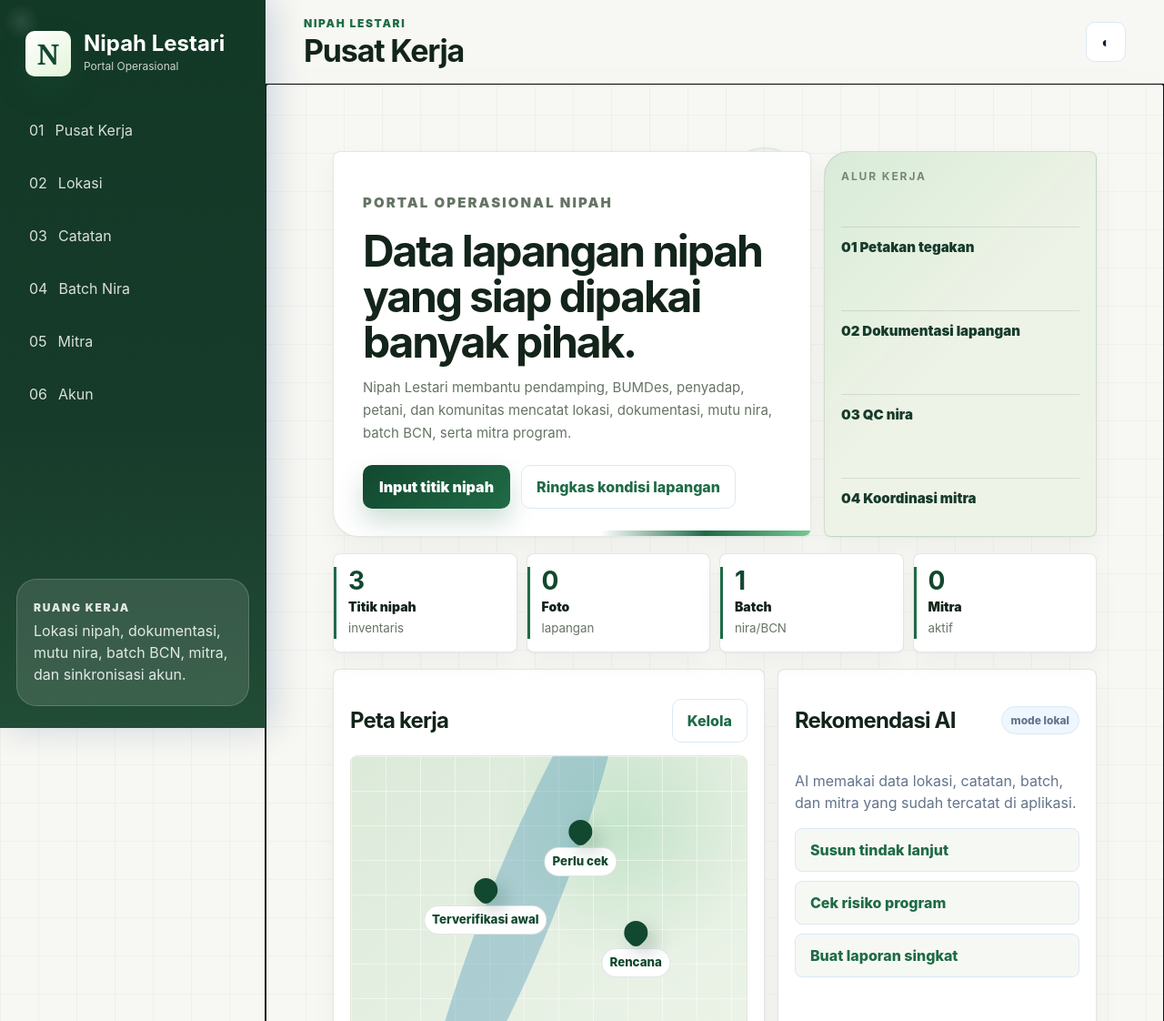
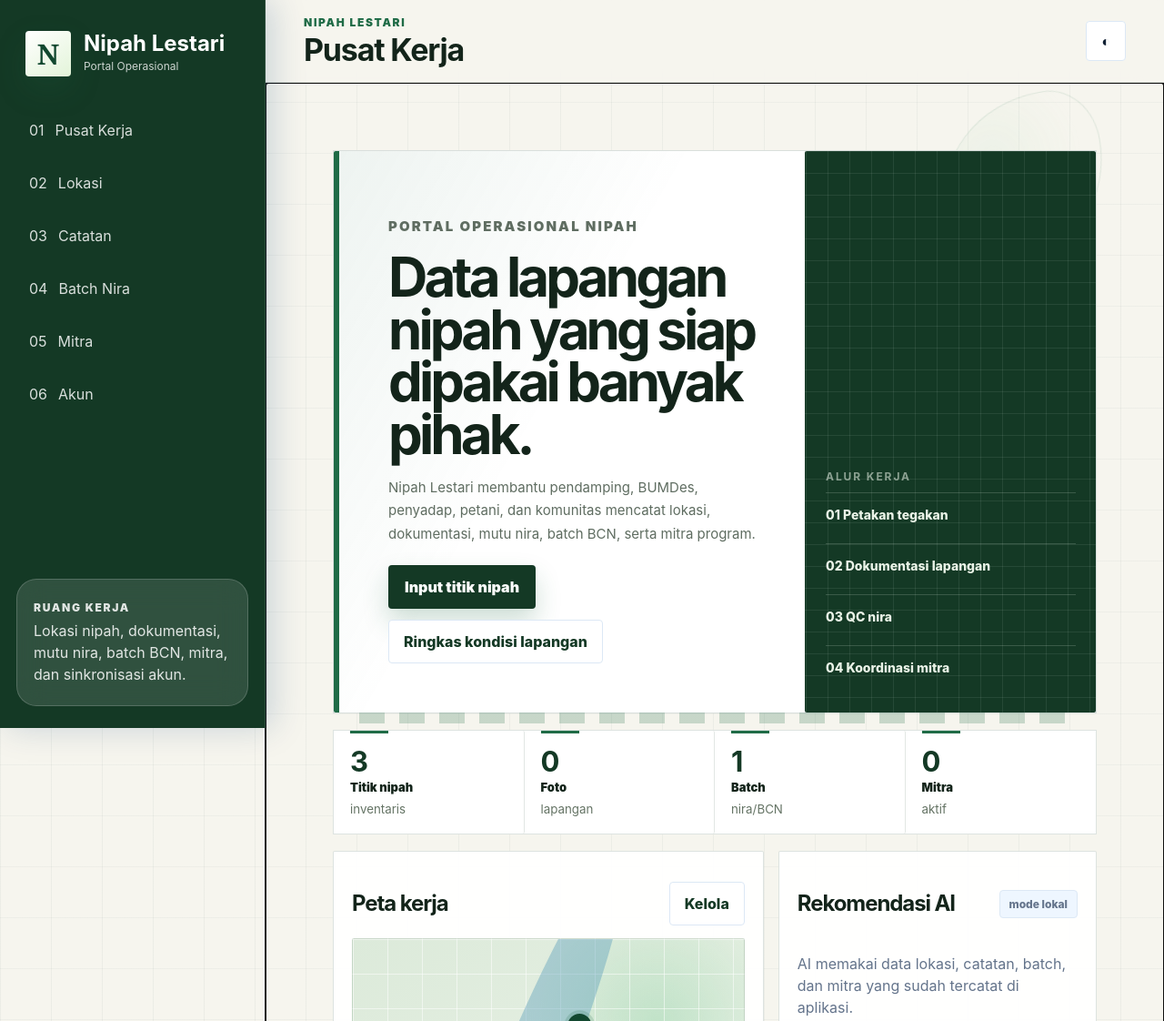
Before and after one commit to muhmmdnaufll/deskin, a website: page app.html in a window 1280 px wide. Shown: the top 1122 px of the page at 91% size. Drawn offline with Linux system fonts and the light colour scheme; no server answers.

Commit message:
Make UI visibly sharper and more distinctive

```diff
--- a/assets/polish.css
+++ b/assets/polish.css
@@ -1,15 +1,30 @@
 body {
   background:
-    linear-gradient(90deg, rgba(23, 59, 42, .035) 1px, transparent 1px),
-    linear-gradient(rgba(23, 59, 42, .03) 1px, transparent 1px),
-    #f7f7f3;
-  background-size: 42px 42px;
+    linear-gradient(90deg, rgba(18, 56, 38, .045) 1px, transparent 1px),
+    linear-gradient(rgba(18, 56, 38, .035) 1px, transparent 1px),
+    #f6f5ee;
+  background-size: 56px 56px;
+}
+
+body::before {
+  content: "";
+  position: fixed;
+  right: clamp(18px, 5vw, 70px);
+  top: 92px;
+  width: 180px;
+  height: 180px;
+  border: 1px solid rgba(31, 107, 70, .28);
+  border-radius: 70% 30% 62% 38% / 65% 35% 68% 32%;
+  background: radial-gradient(circle at 34% 34%, rgba(118, 200, 147, .18), transparent 58%);
+  transform: rotate(-18deg);
+  animation: nipahFloat 9s ease-in-out infinite;
+  pointer-events: none;
+  z-index: 0;
 }
 
 .sidebar {
-  background:
-    radial-gradient(circle at 24px 24px, rgba(255,255,255,.10), transparent 20px),
-    linear-gradient(180deg, #123826, #173b2a 58%, #214c35);
+  background: #143925;
+  border-right: 1px solid rgba(255,255,255,.10);
 }
 
 .brand-mark,
@@ -18,44 +33,48 @@ body {
 .primary-btn,
 .secondary-btn,
 .ghost-btn,
-.danger-btn {
-  border-radius: 10px;
+.danger-btn,
+.pill,
+.tag {
+  border-radius: 4px !important;
 }
 
 .topbar {
-  border-bottom: 1px solid rgba(23, 59, 42, .1);
-  background: rgba(247, 247, 243, .92);
+  min-height: 74px;
+  border-bottom: 1px solid rgba(20, 57, 37, .12);
+  background: rgba(246, 245, 238, .94);
   backdrop-filter: blur(16px);
 }
 
 .app {
+  position: relative;
+  z-index: 1;
   padding-bottom: 22px;
 }
 
 .ops-layout,
 .container.stack {
-  max-width: 1180px;
+  max-width: 1160px;
 }
 
 .ops-hero-panel {
   position: relative;
-  grid-template-columns: minmax(0, 1fr) 300px;
-  gap: 14px;
+  display: grid;
+  grid-template-columns: minmax(0, 1fr) 320px;
+  gap: 0;
+  border: 1px solid rgba(20, 57, 37, .16);
+  background: #fff;
 }
 
-.ops-hero-panel::before {
+.ops-hero-panel::after {
   content: "";
   position: absolute;
-  right: 318px;
-  top: -10px;
-  width: 92px;
-  height: 92px;
-  border: 1px solid rgba(31, 107, 70, .22);
-  border-radius: 50% 50% 50% 12px;
-  transform: rotate(-18deg);
-  background: rgba(118, 200, 147, .10);
-  animation: leafDrift 7s ease-in-out infinite;
-  pointer-events: none;
+  left: 28px;
+  right: 28px;
+  bottom: -12px;
+  height: 12px;
+  background: repeating-linear-gradient(90deg, #1f6b46 0 28px, transparent 28px 44px);
+  opacity: .22;
 }
 
 .ops-hero-copy,
@@ -72,108 +91,139 @@ body {
 .note-card,
 .photo-card,
 .account-card {
-  border-color: rgba(23, 59, 42, .12);
-  border-radius: 8px;
-  box-shadow: 0 1px 2px rgba(18, 38, 25, .04), 0 12px 30px rgba(18, 38, 25, .045);
+  border-radius: 2px !important;
+  box-shadow: none !important;
 }
 
 .ops-hero-copy {
-  position: relative;
-  overflow: hidden;
-  padding: 30px 32px;
-  border-radius: 8px 8px 8px 28px;
-  background: #fff;
-}
-
-.ops-hero-copy::after {
-  content: "";
-  position: absolute;
-  right: 0;
-  bottom: 0;
-  width: 44%;
-  height: 6px;
-  background: linear-gradient(90deg, transparent, #1f6b46, #76c893);
+  padding: clamp(30px, 5vw, 54px);
+  border: 0;
+  border-left: 6px solid #1f6b46;
+  background:
+    linear-gradient(120deg, rgba(31, 107, 70, .08), transparent 45%),
+    #fff;
 }
 
 .ops-hero-copy h2 {
-  max-width: 720px;
-  font-size: clamp(30px, 4vw, 48px);
-  line-height: 1.04;
-  letter-spacing: -.045em;
+  max-width: 780px;
+  margin: 0;
+  font-size: clamp(34px, 5vw, 60px);
+  line-height: .96;
+  letter-spacing: -.065em;
 }
 
 .ops-hero-copy p {
-  max-width: 640px;
-  margin-top: 14px;
+  max-width: 680px;
+  margin-top: 16px;
   font-size: 15px;
-  line-height: 1.65;
+  line-height: 1.7;
+  color: #5f6d61;
 }
 
 .ops-workflow {
-  padding: 18px;
-  color: #173b2a;
-  border-radius: 28px 8px 8px 8px;
+  padding: 26px 22px;
+  display: grid;
+  align-content: end;
+  gap: 8px;
+  color: #eaf3e7;
+  border: 0;
+  border-left: 1px solid rgba(20, 57, 37, .14);
   background:
-    linear-gradient(135deg, rgba(118, 200, 147, .18), transparent 52%),
-    #eef3e7;
+    linear-gradient(rgba(255,255,255,.08) 1px, transparent 1px),
+    linear-gradient(90deg, rgba(255,255,255,.08) 1px, transparent 1px),
+    #143925;
+  background-size: 24px 24px;
 }
 
 .ops-workflow strong {
-  color: #5f725e;
+  color: rgba(234, 243, 231, .68);
 }
 
 .ops-workflow span {
-  padding: 11px 0;
-  border-top: 1px solid rgba(23, 59, 42, .12);
-  font-size: 15px;
+  padding: 13px 0;
+  border-top: 1px solid rgba(234, 243, 231, .18);
+  font-size: 14px;
+  font-weight: 800;
 }
 
 .ops-metrics {
   grid-template-columns: repeat(4, minmax(0, 1fr));
-  gap: 10px;
+  gap: 0;
+  border: 1px solid rgba(20, 57, 37, .14);
+  background: #fff;
 }
 
 .metric-card {
   position: relative;
-  padding: 15px 16px;
+  padding: 18px 18px 16px;
+  border: 0;
+  border-right: 1px solid rgba(20, 57, 37, .12);
   background: #fff;
+}
+
+.metric-card:last-child {
+  border-right: 0;
 }
 
 .metric-card::before {
   content: "";
   position: absolute;
-  left: 0;
-  top: 14px;
-  bottom: 14px;
-  width: 3px;
+  left: 18px;
+  top: 0;
+  width: 42px;
+  height: 3px;
   background: #1f6b46;
 }
 
 .metric-card strong {
-  font-size: 28px;
+  font-size: 31px;
+  line-height: 1;
+  color: #143925;
 }
 
 .metric-card span {
-  font-size: 14px;
+  font-size: 13px;
+  font-weight: 900;
 }
 
 .ops-grid {
   grid-template-columns: minmax(0, 1.15fr) minmax(300px, .85fr);
+  gap: 16px;
+}
+
+.ops-panel,
+.ops-map-card,
+.location-card,
+.partner-card,
+.note-card,
+.batch-card,
+.impact-card,
+.empty-state,
+.account-card {
+  border: 1px solid rgba(20, 57, 37, .14);
+  background: rgba(255, 255, 255, .94);
 }
 
 .ops-panel,
 .ops-map-card {
-  background: #fff;
+  padding: 20px;
 }
 
+.section-head {
+  padding: 22px 0 6px;
+  border-bottom: 1px solid rgba(20, 57, 37, .14);
+}
+
+.section-head h2,
 .ops-panel h2,
-.ops-map-card h2,
-.section-head h2 {
-  letter-spacing: -.035em;
+.ops-map-card h2 {
+  letter-spacing: -.045em;
 }
 
 .quick-actions {
   grid-template-columns: 1fr;
+  gap: 0;
+  border: 1px solid rgba(20, 57, 37, .12);
 }
 
 .quick-actions .secondary-btn,
@@ -181,24 +231,45 @@ body {
 .upload-button,
 .upload-trigger {
   justify-content: flex-start;
-  min-height: 42px;
-  border-radius: 8px;
-  background: #f6f8f3;
+  min-height: 44px;
+  border: 0;
+  border-bottom: 1px solid rgba(20, 57, 37, .12);
+  background: #f8faf5;
+}
+
+.quick-actions .secondary-btn:last-child {
+  border-bottom: 0;
+}
+
+.primary-btn {
+  background: #143925 !important;
+}
+
+.secondary-btn,
+.ghost-btn {
+  color: #143925 !important;
 }
 
 .field-map {
-  min-height: 360px;
-  border-radius: 8px 8px 8px 24px;
+  min-height: 390px;
+  border: 1px solid rgba(20, 57, 37, .13);
+  border-radius: 2px !important;
   background:
-    linear-gradient(90deg, rgba(255,255,255,.48) 1px, transparent 1px),
-    linear-gradient(rgba(255,255,255,.48) 1px, transparent 1px),
-    radial-gradient(circle at 70% 22%, rgba(118, 200, 147, .28), transparent 9rem),
+    linear-gradient(90deg, rgba(255,255,255,.52) 1px, transparent 1px),
+    linear-gradient(rgba(255,255,255,.52) 1px, transparent 1px),
+    radial-gradient(circle at 78% 24%, rgba(118, 200, 147, .32), transparent 9rem),
     linear-gradient(145deg, #dceada, #edf4e9);
   background-size: 38px 38px, 38px 38px, auto, auto;
 }
 
+.map-pin i {
+  border-radius: 50% 50% 50% 2px !important;
+  animation: markerPulse 2.8s ease-in-out infinite;
+}
+
 .map-pin small {
-  border: 1px solid rgba(23, 59, 42, .12);
+  border: 1px solid rgba(20, 57, 37, .15);
+  border-radius: 2px !important;
   background: #fff;
 }
 
@@ -208,28 +279,22 @@ body {
 .batch-card,
 .impact-card {
   position: relative;
-  background: #fff;
+  padding: 18px 20px;
+  overflow: hidden;
 }
 
 .location-card::after,
 .partner-card::after,
-.batch-card::after {
+.batch-card::after,
+.impact-card::after {
   content: "";
   position: absolute;
-  right: 14px;
-  top: 14px;
-  width: 22px;
-  height: 22px;
-  border-top: 2px solid rgba(31, 107, 70, .22);
-  border-right: 2px solid rgba(31, 107, 70, .22);
-}
-
-.location-card h3,
-.partner-card h3,
-.note-card h3,
-.batch-card h3,
-.impact-card h3 {
-  margin-top: 8px;
+  right: -18px;
+  bottom: -18px;
+  width: 62px;
+  height: 62px;
+  border: 1px solid rgba(31, 107, 70, .16);
+  border-radius: 50%;
 }
 
 .batch-board,
@@ -237,21 +302,33 @@ body {
   grid-template-columns: repeat(auto-fit, minmax(260px, 1fr));
 }
 
+.batch-card dl {
+  border-top: 1px solid rgba(20, 57, 37, .12);
+  padding-top: 12px;
+}
+
 .process-line {
   grid-template-columns: repeat(4, minmax(0, 1fr));
-  padding-top: 4px;
+  gap: 0;
+  border: 1px solid rgba(20, 57, 37, .12);
 }
 
 .process-step {
-  border-radius: 8px 8px 20px 8px;
+  border: 0;
+  border-right: 1px solid rgba(20, 57, 37, .12);
+  background: #fff;
+}
+
+.process-step:last-child {
+  border-right: 0;
 }
 
 .process-step span {
-  border-radius: 8px;
+  border-radius: 2px !important;
 }
 
 .auth-tabs .active {
-  background: #173b2a;
+  background: #143925;
 }
 
 .ai-result {
@@ -269,9 +346,14 @@ body {
   font-size: 13px;
 }
 
-@keyframes leafDrift {
-  0%, 100% { transform: translateY(0) rotate(-18deg); opacity: .78; }
-  50% { transform: translateY(10px) rotate(-12deg); opacity: .48; }
+@keyframes nipahFloat {
+  0%, 100% { transform: translateY(0) rotate(-18deg); opacity: .70; }
+  50% { transform: translateY(14px) rotate(-10deg); opacity: .38; }
+}
+
+@keyframes markerPulse {
+  0%, 100% { box-shadow: 0 0 0 0 rgba(31, 107, 70, .28); }
+  50% { box-shadow: 0 0 0 10px rgba(31, 107, 70, 0); }
 }
 
 @media (max-width: 1120px) {
@@ -279,10 +361,6 @@ body {
   .ops-grid,
   .process-line {
     grid-template-columns: 1fr;
-  }
-
-  .ops-hero-panel::before {
-    display: none;
   }
 
   .site-footer {
@@ -294,4 +372,8 @@ body {
   .ops-metrics {
     grid-template-columns: repeat(2, minmax(0, 1fr));
   }
+
+  .metric-card:nth-child(2n) {
+    border-right: 0;
+  }
 }
```
